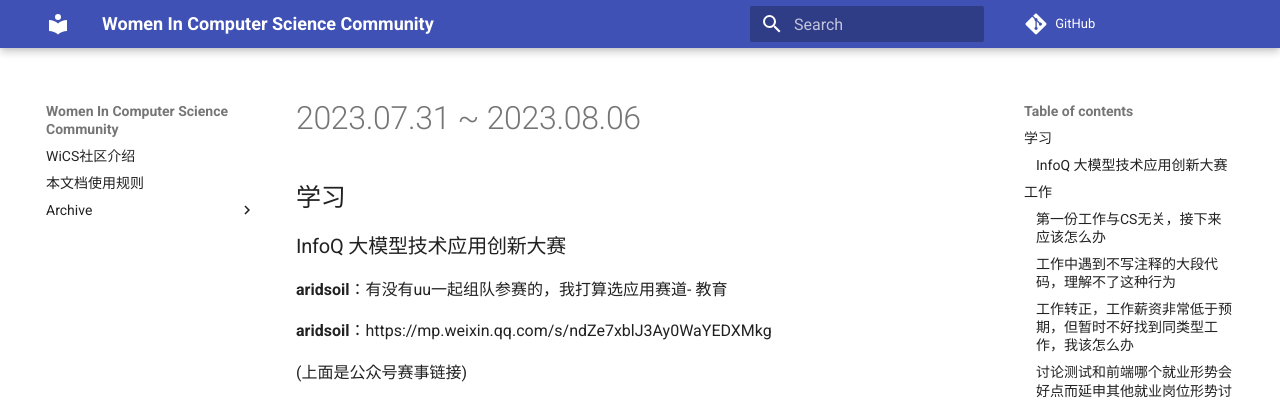
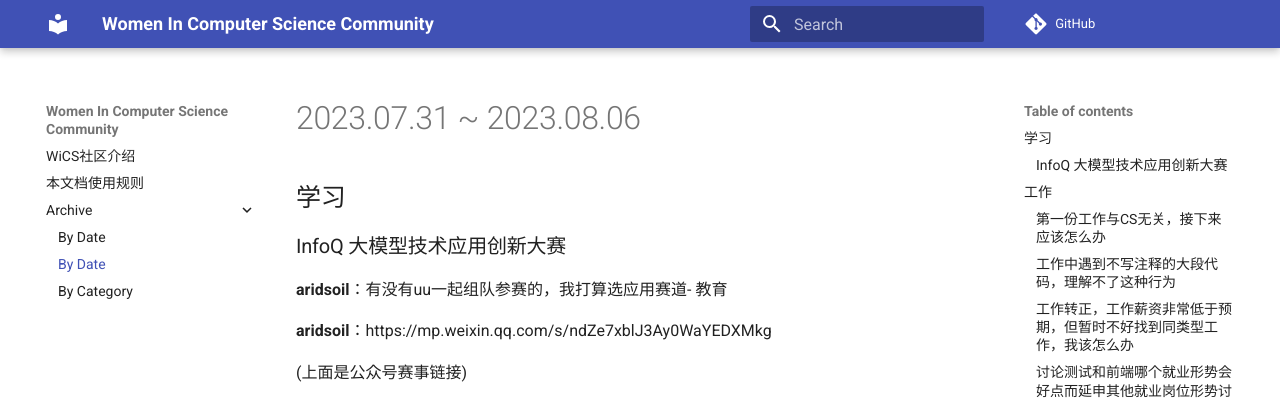
Before and after one commit to Women-in-Computer-Science/Women-in-CS-Archive, an MkDocs documentation site: the page built from docs/by_date/20230731-20230806.md, in a window 1280 px wide. Shown: the top 400 px of the page. Built offline with MkDocs 1.6.1 and Material for MkDocs 9.7.7, drawn with Linux system fonts in a browser that asks for light colours; comment, search, counter and statistics services are not loaded.

Commit message:
Update mkdocs.yml

```diff
--- a/mkdocs.yml
+++ b/mkdocs.yml
@@ -35,4 +35,5 @@ nav:
   - 本文档使用规则: about.md
   - Archive:
       - By Date: by_date/index.md
+      - By Date: by_date/20230731-20230806.md
       - By Category: by_category/index.md
```
